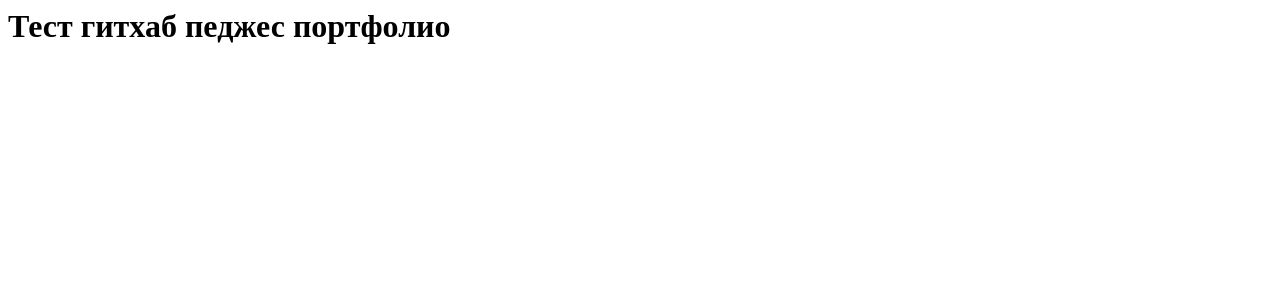
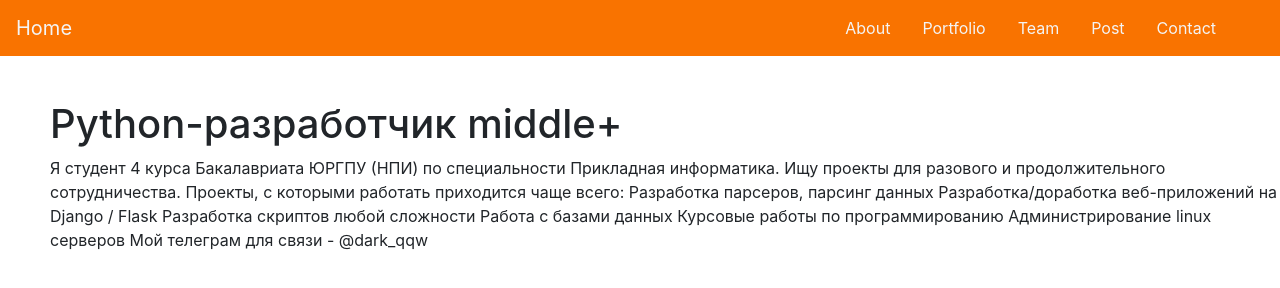
Before and after one commit to vladmir0512/qqq, a plain HTML site: page index.html in a window 1280 px wide. Drawn offline with nearby package versions, Linux system fonts and the light colour scheme; grey boxes are pictures that could not be loaded.

Commit message:
Update index.html

```diff
--- a/index.html
+++ b/index.html
@@ -1 +1,78 @@
-<h1>Тест гитхаб педжес портфолио</h1>
+<!DOCTYPE html>
+<html lang="en">
+<head>
+    <meta charset="UTF-8">
+    <meta name="viewport" content="width=device-width, initial-scale=1.0">
+    <link rel="stylesheet" href="https://maxcdn.bootstrapcdn.com/bootstrap/4.0.0/css/bootstrap.min.css" integrity="sha384-Gn5384xqQ1aoWXA+058RXPxPg6fy4IWvTNh0E263XmFcJlSAwiGgFAW/dAiS6JXm" crossorigin="anonymous">
+    <link rel="stylesheet" href="static/css/main.css">
+
+    <title>Document</title>
+</head>
+<body>
+    <div class="header">
+        <div class="container">
+        <header>
+            <nav class="navbar navbar-expand-lg fixed-top ">
+                <a class="navbar-brand" href="#">Home</a>
+                <button class="navbar-toggler" type="button" data-toggle="collapse" data-target="#navbarSupportedContent" aria-controls="navbarSupportedContent" aria-expanded="false" aria-label="Toggle navigation">
+                  <span class="navbar-toggler-icon"></span>
+                </button>
+             <div class="collapse navbar-collapse " id="navbarSupportedContent">
+                  <ul class="navbar-nav mr-4">
+
+                    <li class="nav-item">
+                      <a class="nav-link" href="#">About</a>
+                    </li>
+                    <li class="nav-item">
+                      <a class="nav-link " href="#">Portfolio</a>
+                    </li>
+                    <li class="nav-item">
+                      <a class="nav-link " href="#">Team</a>
+                    </li>
+                    <li class="nav-item">
+                      <a class="nav-link " href="#">Post</a>
+                    </li>
+                    <li class="nav-item">
+                      <a class="nav-link " href="#">Contact</a>
+                    </li>
+                  </ul>
+                </div>
+                </div>
+             </nav>
+        </header>
+    </div>
+    <div class="introduce">
+        <p><h1>Python-разработчик middle+</h1>
+
+            Я студент 4 курса Бакалавриата ЮРГПУ (НПИ) по специальности Прикладная информатика.
+
+            Ищу проекты для разового и продолжительного сотрудничества.
+
+            Проекты, с которыми работать приходится чаще всего:
+
+            Разработка парсеров, парсинг данных
+
+            Разработка/доработка веб-приложений на Django / Flask
+
+            Разработка скриптов любой сложности
+
+            Работа с базами данных
+
+            Курсовые работы по программированию
+
+            Администрирование linux серверов
+
+
+            Мой телеграм для связи - @dark_qqw</p>
+    </div>
+    <div class="footer">
+        <footer>
+            <p></p>
+        </footer>
+    </div>
+
+
+    <script type="text/javascript" src='static/js/main.js'></script>
+
+</body>
+</html>
```
